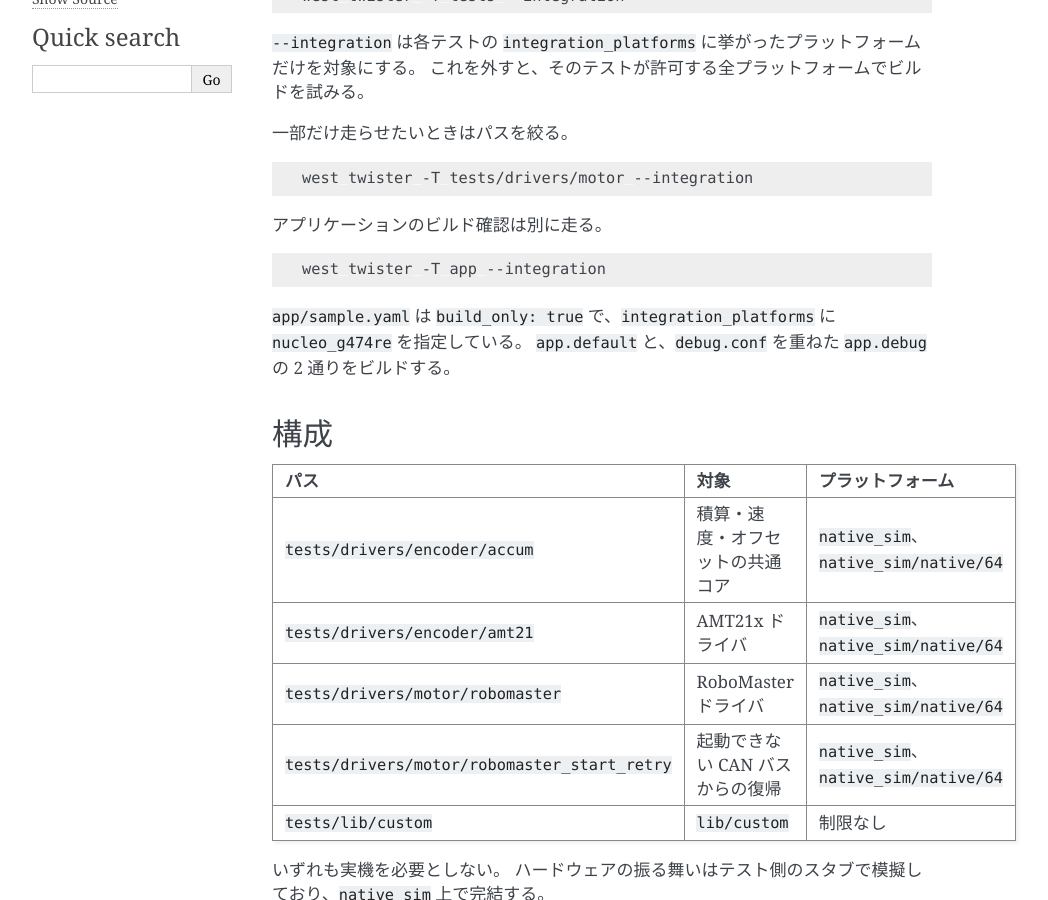
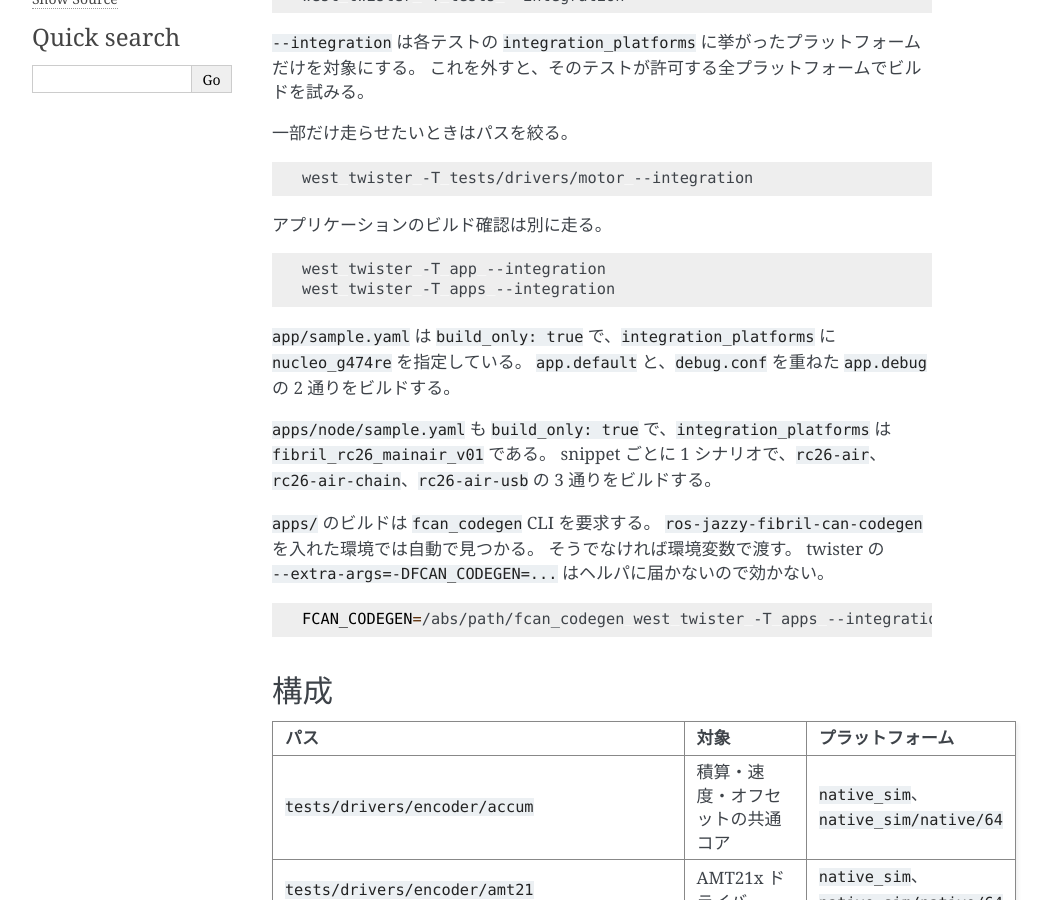
Before and after one commit to ForteFibre/fibril_zephyr, a Sphinx documentation site: the page built from doc/testing.md, in a window 1280 px wide and 900 px high, scrolled down 267 px. Shown: the whole window, without its empty margins (148-1196 px from the left). Built offline with Sphinx 7.4.7, drawn with Linux system fonts in a browser that asks for light colours.

Commit message:
docs: 軸の数を表に合わせ、apps のビルド確認と type.yaml の注記を直す
doc/apps.md の見出しは「4 つの軸」だが、直後の表は基板・機能・トランスポート・
焼く単位・個体の 5 行である。表に合わせる。

doc/testing.md は `apps/` を対象と書きながら実行例が `app/` だけだった。
`west twister -T apps` と、codegen が PATH に無いときの FCAN_CODEGEN を足す。

type.yaml の注記は codegen が schema を merge できなかった頃のもので、
node schema にこのブロックを写せと書いてあった。いまは
apps/node/CMakeLists.txt が node schema と並べて渡すので、写すと型が二重に
定義される。

あわせて attach と start の順序、gs_usb が hub に依存することを apps.md に書く。

Co-Authored-By: Claude Opus 5 (1M context) <noreply@anthropic.com>

````diff
--- a/doc/testing.md
+++ b/doc/testing.md
@@ -22,10 +22,23 @@ west twister -T tests/drivers/motor --integration
 
 ```shell
 west twister -T app --integration
+west twister -T apps --integration
 ```
 
 `app/sample.yaml` は `build_only: true` で、`integration_platforms` に `nucleo_g474re` を指定している。
 `app.default` と、`debug.conf` を重ねた `app.debug` の 2 通りをビルドする。
+
+`apps/node/sample.yaml` も `build_only: true` で、`integration_platforms` は `fibril_rc26_mainair_v01` である。
+snippet ごとに 1 シナリオで、`rc26-air`、`rc26-air-chain`、`rc26-air-usb` の 3 通りをビルドする。
+
+`apps/` のビルドは `fcan_codegen` CLI を要求する。
+`ros-jazzy-fibril-can-codegen` を入れた環境では自動で見つかる。
+そうでなければ環境変数で渡す。
+twister の `--extra-args=-DFCAN_CODEGEN=...` はヘルパに届かないので効かない。
+
+```shell
+FCAN_CODEGEN=/abs/path/fcan_codegen west twister -T apps --integration
+```
 
 ## 構成
 
````
Also changed, not shown: doc/apps.md (+10 -1 lines), 1 other file.
